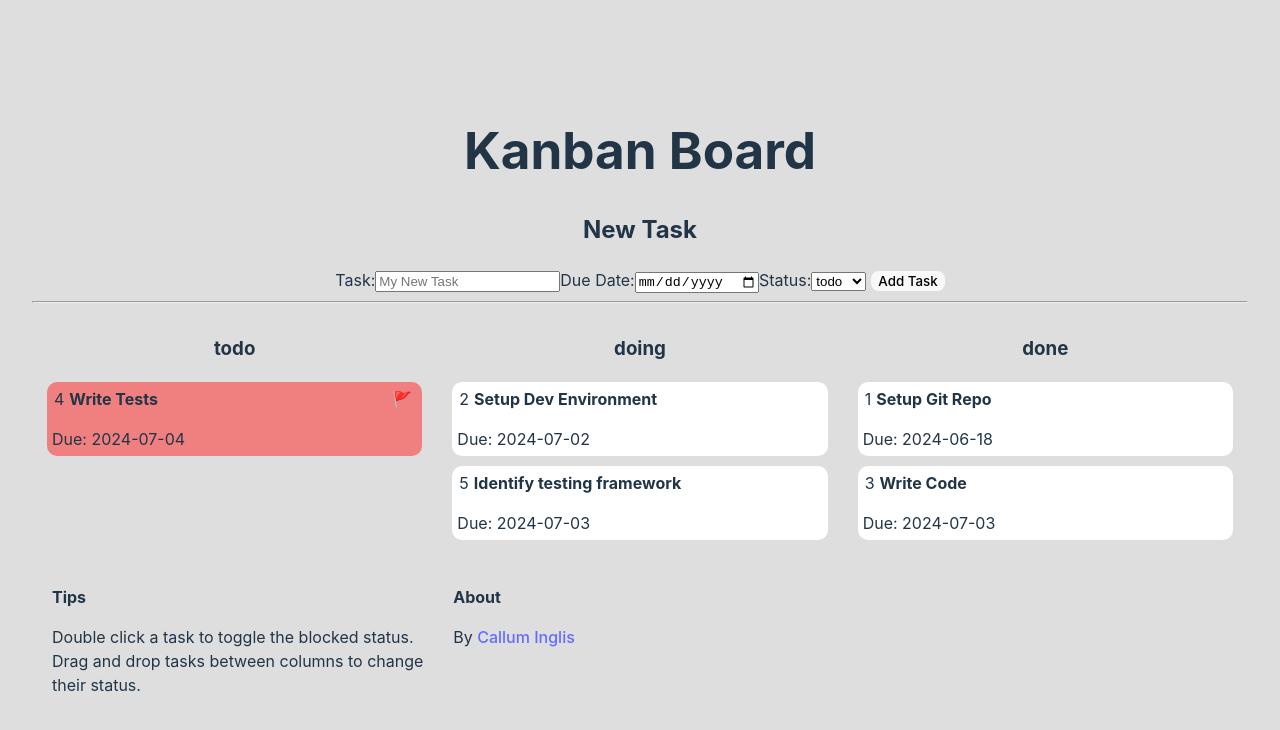
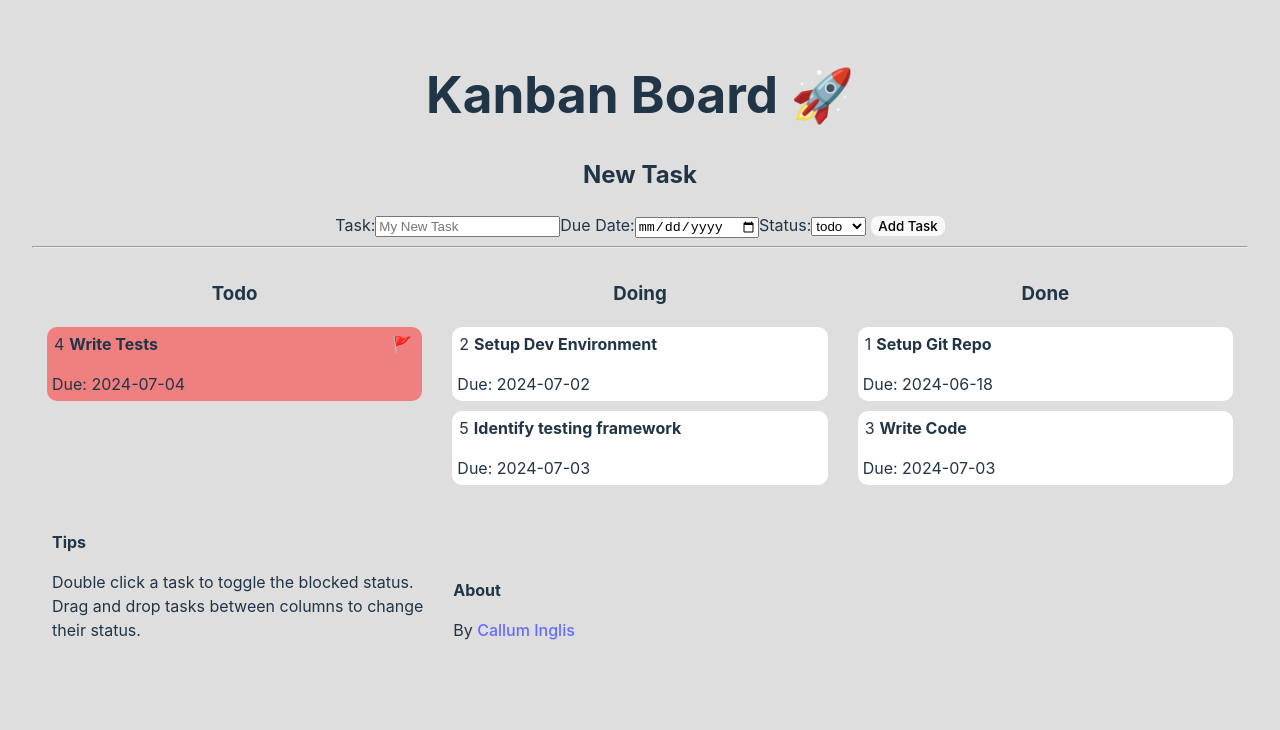
Before and after one commit to TheCallumInglis/learning-react-kanban-board, a React (Vite) app: page / in a window 1280 px wide. Shown: the top 730 px of the page. Built offline with nearby package versions, Linux system fonts and the light colour scheme.

Commit message:
make it pretty (well, trying to)

```diff
--- a/src/App.css
+++ b/src/App.css
@@ -83,6 +83,8 @@
   display: flex;
   flex-direction: row;
   text-align: left;
+  align-items: flex-end;
+  justify-content: flex-start;
 }
 
 .tips {
--- a/src/components/Column.jsx
+++ b/src/components/Column.jsx
@@ -24,6 +24,10 @@
         setDragTarget(null);
     };
 
+    function ucFirst(string) {
+        return string.charAt(0).toUpperCase() + string.slice(1);
+    }
+
     return (
         <div
             className={`board-column ${dragTarget === status ? 'drag-target' : ''}`}
@@ -32,14 +36,17 @@
             onDrop={(e) => handleDrop(e, status)}
             onDragLeave={(e) => handleDragOff(e)}
         >
-            <h3>{status}</h3>
-            {tasks.map((task) => (
-                <TaskCard
-                    key={task.id}
-                    task={task}
-                    toggleBlockedAction={toggleBlockedAction}
-                />
-            ))}
+            <h3>{ucFirst(status)}</h3>
+            {tasks.length === 0
+                ? "No tasks in this column."
+                : tasks.map((task) => (
+                    <TaskCard
+                        key={task.id}
+                        task={task}
+                        toggleBlockedAction={toggleBlockedAction}
+                    />
+                )
+            )}
         </div>
     );
 }
--- a/src/components/Header.jsx
+++ b/src/components/Header.jsx
@@ -1,7 +1,7 @@
 const Header = () => {
     return (
         <header>
-            <h1>Kanban Board</h1>
+            <h1>Kanban Board 🚀</h1>
         </header>
     );
 };
--- a/src/index.css
+++ b/src/index.css
@@ -25,7 +25,6 @@
 body {
   margin: 0;
   display: flex;
-  place-items: center;
   min-width: 320px;
   min-height: 100vh;
 }
```
